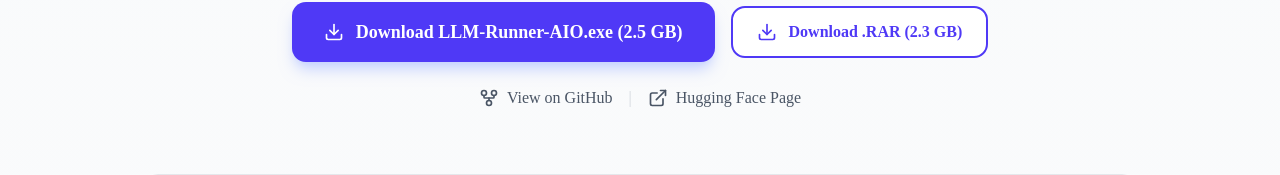
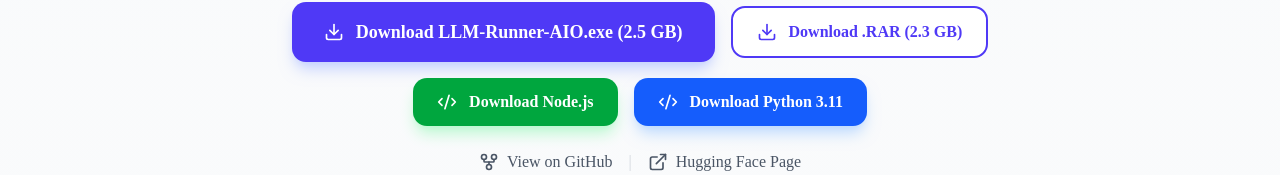
Before and after one commit to nafiozdemir231-prog/local-ai-hub, a Next.js app: page /llm-runner-aio in a window 1280 px wide. Shown: the part 311-486 px from the top of the page. Built offline with nearby package versions, Linux system fonts and the light colour scheme; no server answers.

Commit message:
feat: add Node.js and Python 3.11 download buttons

```diff
--- a/src/app/llm-runner-aio/page.tsx
+++ b/src/app/llm-runner-aio/page.tsx
@@ -1,10 +1,12 @@
-import { Download, Package, Server, Zap, Globe, Settings, Cpu, GitFork, ExternalLink } from "lucide-react";
+import { Download, Package, Server, Zap, Globe, Settings, Cpu, GitFork, ExternalLink, Code2 } from "lucide-react";
 
 export default function LLMRunnerAIO() {
   const githubRepo = "https://github.com/nafiozdemir231-prog/llm-runner-aio/tree/main";
   const hfPage = "https://huggingface.co/vincespeed/llm-runner-aio";
   const exeDownload = "https://huggingface.co/vincespeed/llm-runner-aio/resolve/main/LLM-Runner-AIO.exe";
   const rarDownload = "https://huggingface.co/vincespeed/llm-runner-aio/resolve/main/LLM-Runner-AIO.rar";
+  const nodeDownload = "https://nodejs.org/en/download";
+  const pythonDownload = "https://www.python.org/ftp/python/3.11.9/python-3.11.9-amd64.exe";
 
   const features = [
     { icon: Package, title: "Single File Deployment", desc: "2.5 GB .exe with all dependencies included" },
@@ -45,7 +47,7 @@
           </p>
 
           {/* Download Buttons */}
-          <div className="flex flex-col sm:flex-row items-center justify-center gap-4 mb-6">
+          <div className="flex flex-col sm:flex-row items-center justify-center gap-4 mb-4">
             <a
               href={exeDownload}
               target="_blank"
@@ -63,6 +65,28 @@
             >
               <Download className="h-5 w-5" />
               Download .RAR (2.3 GB)
+            </a>
+          </div>
+
+          {/* Required Downloads */}
+          <div className="flex flex-col sm:flex-row items-center justify-center gap-4 mb-6">
+            <a
+              href={nodeDownload}
+              target="_blank"
+              rel="noopener noreferrer"
+              className="inline-flex items-center gap-3 bg-green-600 text-white px-6 py-3 rounded-xl text-base font-semibold hover:bg-green-700 shadow-lg shadow-green-200 transition-all duration-200 hover:-translate-y-0.5"
+            >
+              <Code2 className="h-5 w-5" />
+              Download Node.js
+            </a>
+            <a
+              href={pythonDownload}
+              target="_blank"
+              rel="noopener noreferrer"
+              className="inline-flex items-center gap-3 bg-blue-600 text-white px-6 py-3 rounded-xl text-base font-semibold hover:bg-blue-700 shadow-lg shadow-blue-200 transition-all duration-200 hover:-translate-y-0.5"
+            >
+              <Code2 className="h-5 w-5" />
+              Download Python 3.11
             </a>
           </div>
 
```
